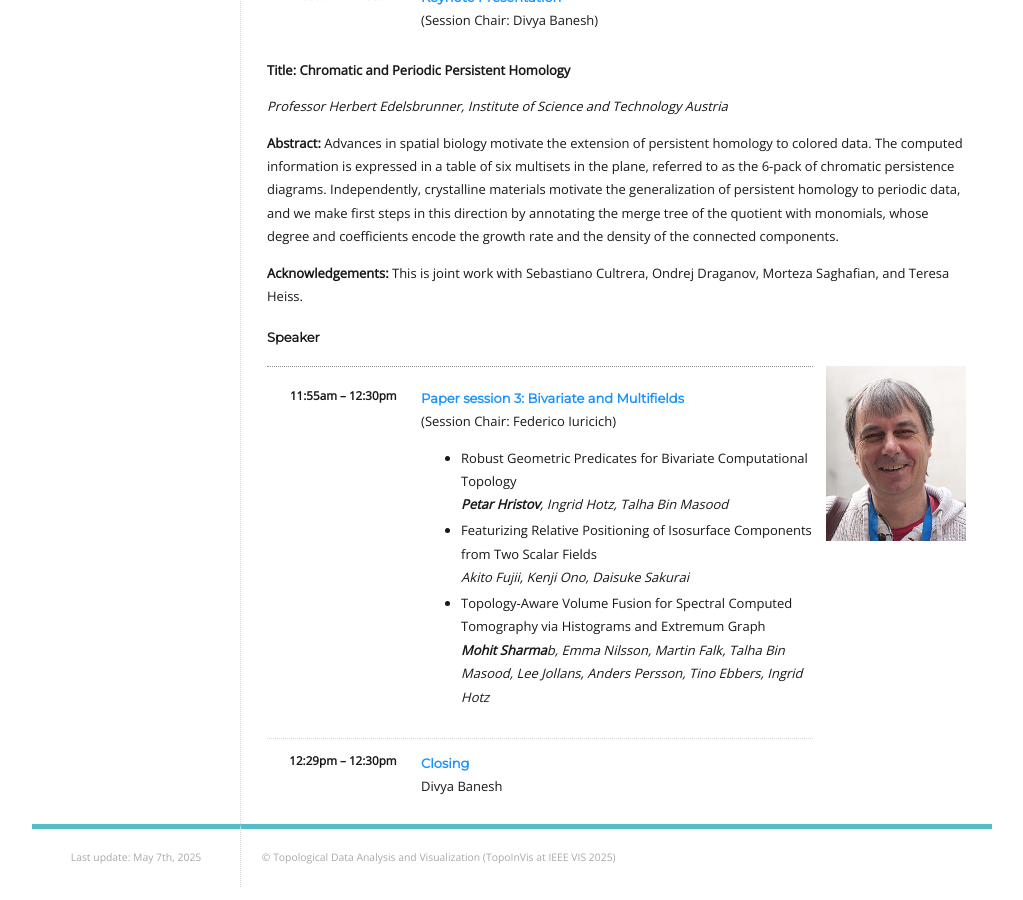
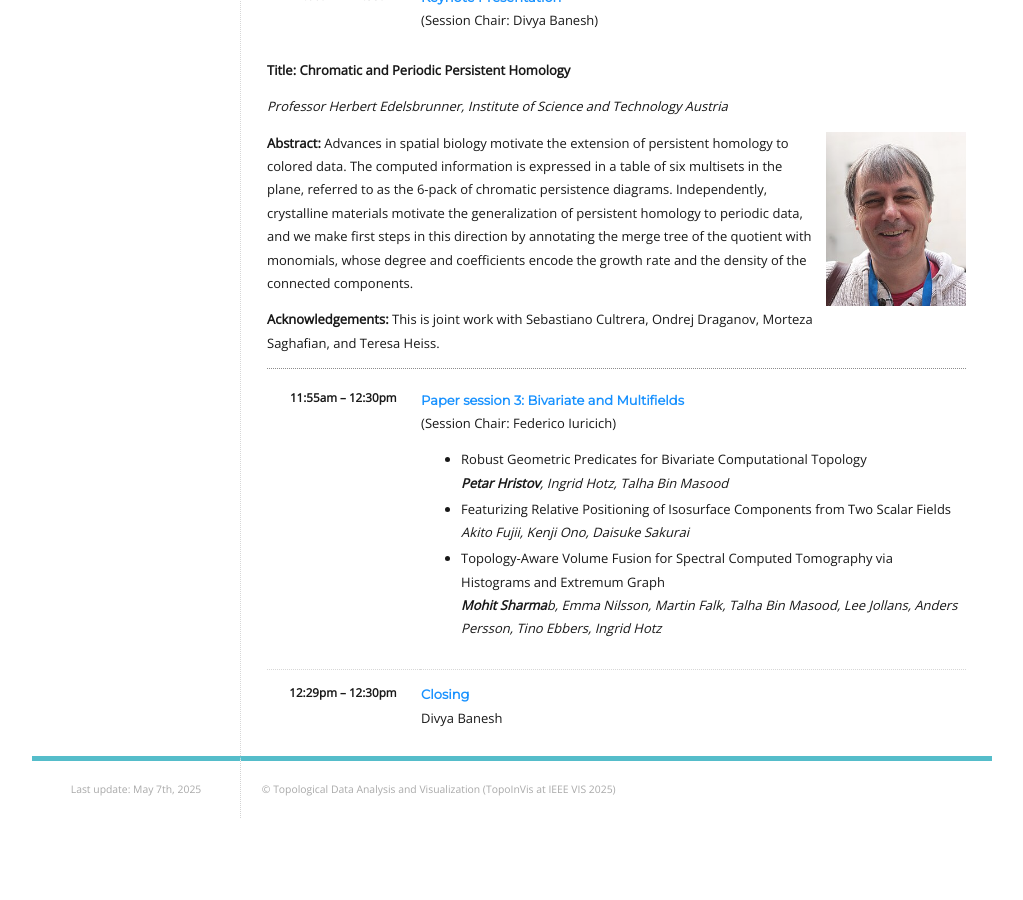
Before and after one commit to TopoInVis-Workshop/2025, a Jekyll site: the page built from _pages/program.md, in a window 1280 px wide and 900 px high, scrolled down 1164 px. Shown: the whole window, without its empty margins (128-1151 px from the left). Built offline with Jekyll 4.4.1, drawn with Linux system fonts in a browser that asks for light colours; after the commit the page ends 1995 px from its top, so only the background shows below that.

Commit message:
Update program.md

```diff
--- a/_pages/program.md
+++ b/_pages/program.md
@@ -104,13 +104,10 @@ Venue: on line @ [VIS](https://ieeevis.org/year/2025/welcome)
 
 _Professor Herbert Edelsbrunner, Institute of Science and Technology Austria_
 
+<img style="padding: 0; margin: 0 0 1em 1em; float: right; width: 20%" src="assets/Herbert.jpg" />
 <b>Abstract:</b> Advances in spatial biology motivate the extension of persistent homology to colored data. The computed information is expressed in a table of six multisets in the plane, referred to as the 6-pack of chromatic persistence diagrams. Independently, crystalline materials motivate the generalization of persistent homology to periodic data, and we make first steps in this direction by annotating the merge tree of the quotient with monomials, whose degree and coefficients encode the growth rate and the density of the connected components.
 
 <b>Acknowledgements:</b> This is joint work with Sebastiano Cultrera, Ondrej Draganov, Morteza Saghafian, and Teresa Heiss.
-
-#### Speaker
-
-<img style="padding: 0; margin: 0 0 1em 1em; float: right; width: 20%" src="assets/Herbert.jpg" />
 
 
 ---
```
